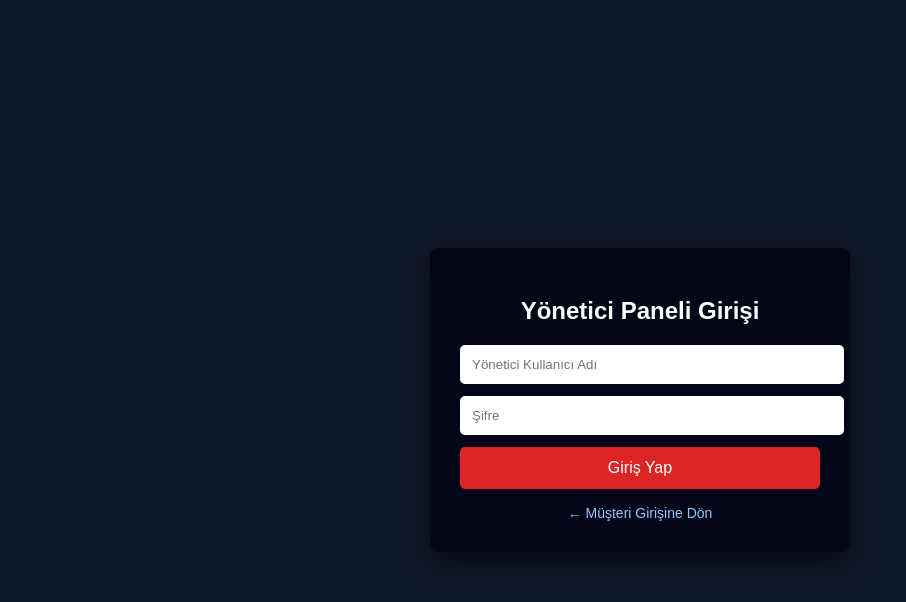
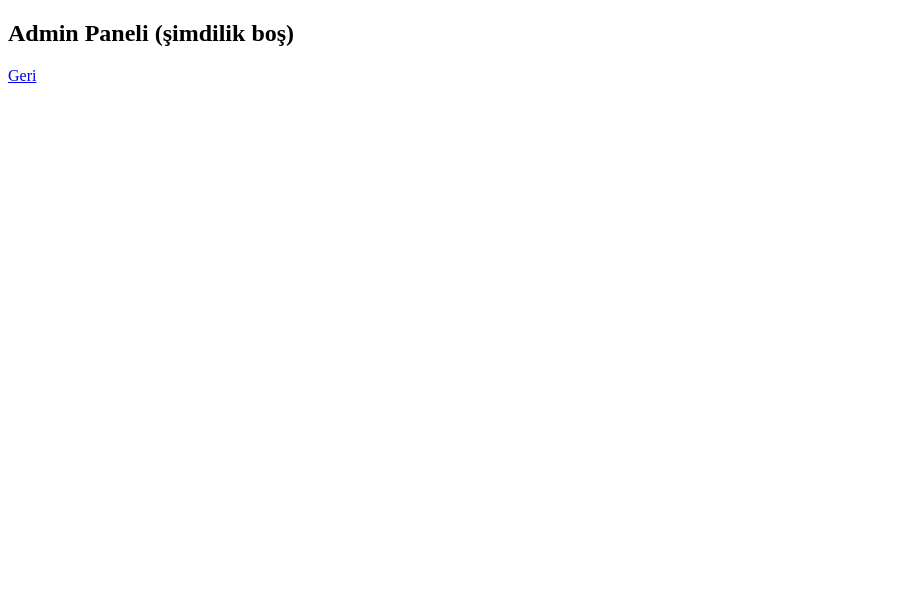
Before and after one commit to barisgzlx/agarz, a plain HTML site: page admin-login.html in a window 1280 px wide. Shown: the whole page, without its empty margins (0-906 px from the left). Drawn offline with Linux system fonts and the light colour scheme.

Commit message:
Update admin-login.html

```diff
--- a/admin-login.html
+++ b/admin-login.html
@@ -1,87 +1,11 @@
 <!DOCTYPE html>
 <html lang="tr">
 <head>
-    <meta charset="UTF-8">
-    <title>Yönetici Girişi</title>
-    <meta name="viewport" content="width=device-width, initial-scale=1.0">
-
-    <style>
-        body {
-            margin: 0;
-            font-family: Arial, Helvetica, sans-serif;
-            background: #0f172a;
-            display: flex;
-            justify-content: center;
-            align-items: center;
-            height: 100vh;
-            color: #fff;
-        }
-
-        .admin-container {
-            background: #020617;
-            width: 360px;
-            padding: 30px;
-            border-radius: 8px;
-            box-shadow: 0 10px 30px rgba(0,0,0,0.6);
-        }
-
-        h2 {
-            text-align: center;
-            margin-bottom: 20px;
-        }
-
-        input {
-            width: 100%;
-            padding: 12px;
-            margin-bottom: 12px;
-            border-radius: 5px;
-            border: none;
-            outline: none;
-        }
-
-        button {
-            width: 100%;
-            padding: 12px;
-            border: none;
-            background: #dc2626;
-            color: #fff;
-            font-size: 16px;
-            border-radius: 5px;
-            cursor: pointer;
-        }
-
-        button:hover {
-            background: #b91c1c;
-        }
-
-        .back {
-            text-align: center;
-            margin-top: 15px;
-        }
-
-        .back a {
-            color: #93c5fd;
-            text-decoration: none;
-            font-size: 14px;
-        }
-    </style>
+<meta charset="UTF-8">
+<title>Admin Giriş</title>
 </head>
 <body>
-
-    <div class="admin-container">
-        <h2>Yönetici Paneli Girişi</h2>
-
-        <form>
-            <input type="text" placeholder="Yönetici Kullanıcı Adı" required>
-            <input type="password" placeholder="Şifre" required>
-
-            <button type="submit">Giriş Yap</button>
-        </form>
-
-        <div class="back">
-            <a href="index.html">← Müşteri Girişine Dön</a>
-        </div>
-    </div>
-
+<h2>Admin Paneli (şimdilik boş)</h2>
+<a href="index.html">Geri</a>
 </body>
 </html>
```
